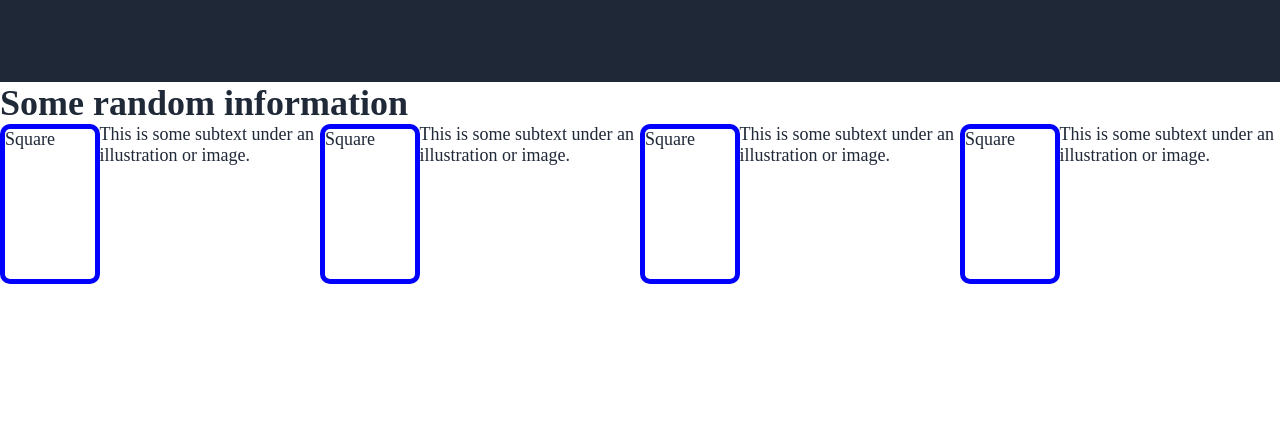
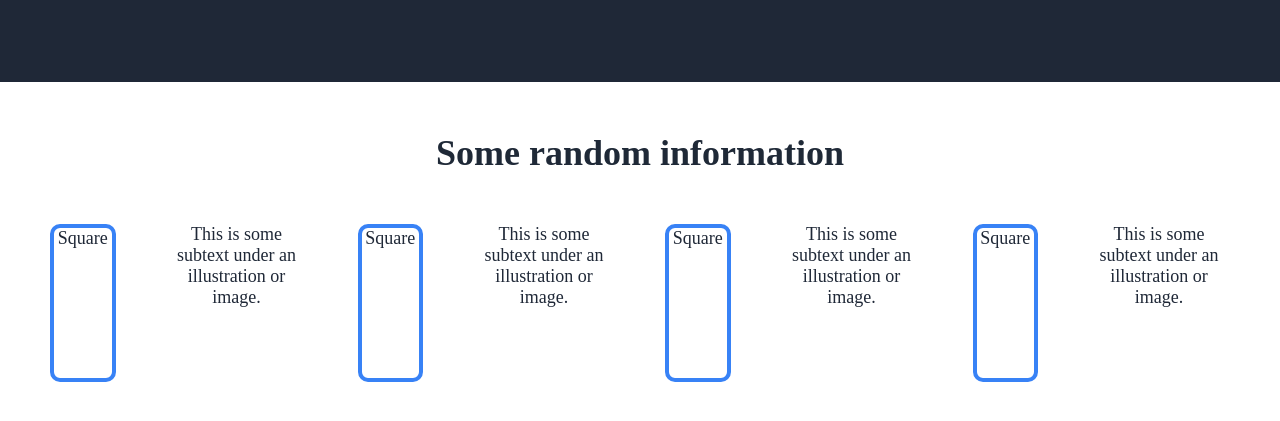
Before and after one commit to MitchMD33/LandingPage, a plain HTML site: page index.html in a window 1280 px wide. Shown: the part 349-770 px from the top of the page. Drawn offline with Linux system fonts and the light colour scheme.

Commit message:
adjusting the margin and the spaces

```diff
--- a/style.css
+++ b/style.css
@@ -68,6 +68,7 @@ button{
   font-size: 36px;
   font-weight: bolder;
   color: #1f2937;
+  margin: 50px;
 
 }
 
@@ -75,11 +76,21 @@ button{
   color: #1f2837;
   font-size: 18px;
   display: flex;
+  justify-content: center;
+  gap: 50px;
+
 }
 
 .s4 {
   width: 150px;
   height: 150px;
-  border: 5px solid blue;
+  border: 4px solid #3882f6;
   border-radius: 10px;
 }
+
+.second-section {
+  margin: 50px;
+  text-align: center;
+
+
+}
```
